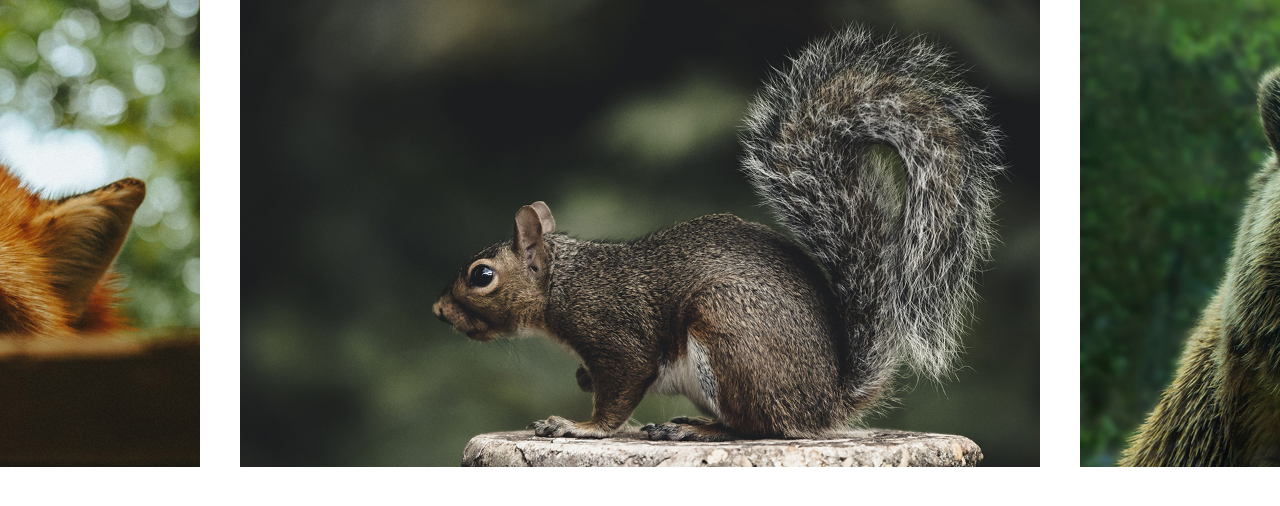
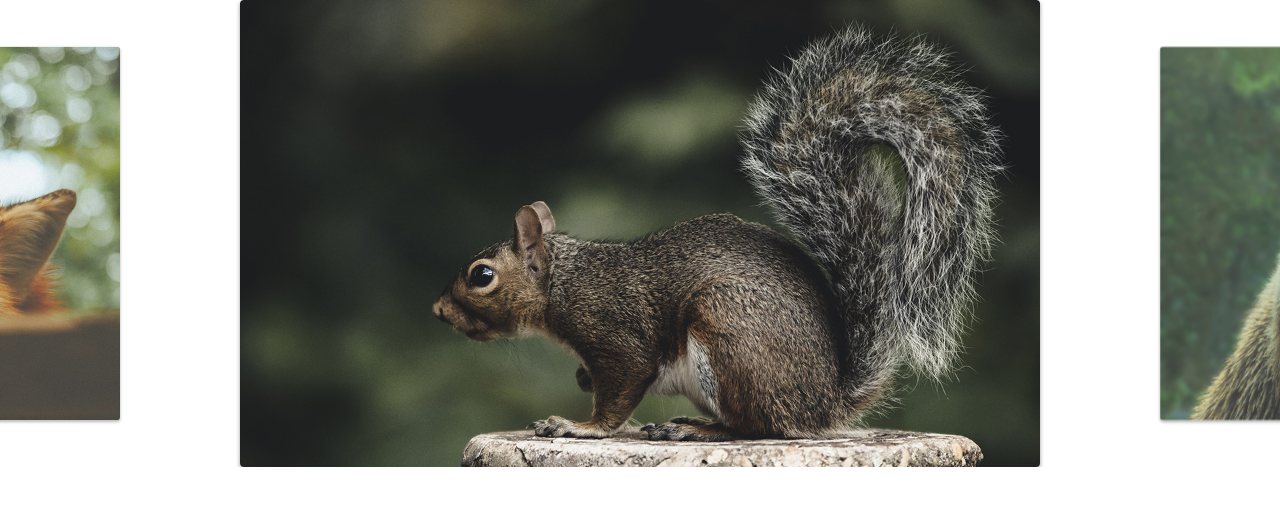
Before and after one commit to danilovictor2004/slide-js, a plain HTML site: page index.html in a window 1280 px wide. Drawn offline with Linux system fonts and the light colour scheme.

Commit message:
:sparkles: feat: Change style image when active

```diff
--- a/css/style.css
+++ b/css/style.css
@@ -27,4 +27,16 @@ img {
     width: 80vw;
     max-width: 800px;
     margin: 0 20px;
+
+    border-radius: 4px;
+    overflow: hidden;
+    box-shadow: 0 2px 4px rgba(0, 0, 0, .4);
+    opacity: .8;
+    transform: scale(.8);
+    transition: .4s;
 }
+
+.slide li.active {
+    opacity: 1;
+    transform: scale(1);
+}
--- a/js/slide.js
+++ b/js/slide.js
@@ -1,8 +1,11 @@
+import debounce from './debounce.js';
+
 export default class Slide {
     constructor(slide, wrapper) {
         this.slide = document.querySelector(slide);
         this.wrapper = document.querySelector(wrapper);
         this.dist = { finalPosition: 0, startX: 0, movement: 0 };
+        this.activeClass = 'active';
     }
 
     transition(active) {
@@ -65,12 +68,6 @@ export default class Slide {
         this.wrapper.addEventListener('touchend', this.onEnd);
     }
 
-    bindEvents() {
-        this.onStart = this.onStart.bind(this);
-        this.onMove = this.onMove.bind(this);
-        this.onEnd = this.onEnd.bind(this);
-    }
-
     // Slides config
     slidePosition(slide) {
         const margin = (this.wrapper.offsetWidth - slide.offsetWidth) / 2;
@@ -98,6 +95,14 @@ export default class Slide {
         this.moveSlide(activeSlide.position);
         this.slidesIndexNav(index);
         this.dist.finalPosition = activeSlide.position;
+        this.changeActiveClass();
+    }
+
+    changeActiveClass() {
+        this.slideArray.forEach(item => {
+            item.element.classList.remove(this.activeClass);
+        });
+        this.slideArray[this.index.active].element.classList.add(this.activeClass);
     }
 
     activePrevSlide() {
@@ -112,11 +117,31 @@ export default class Slide {
         }
     }
 
+    onResize() {
+        setTimeout(() => {
+            this.slideConfig();
+            this.changeSlide(this.index.active);
+        }, 1000);
+    }
+
+    addResizeEvent() {
+        window.addEventListener('resize', this.onResize);
+    }
+
+    bindEvents() {
+        this.onStart = this.onStart.bind(this);
+        this.onMove = this.onMove.bind(this);
+        this.onEnd = this.onEnd.bind(this);
+        this.onResize = debounce(this.onResize.bind(this), 200);
+    }
+
     init() {
         if (this.slide && this.wrapper) {
             this.bindEvents();
+            this.transition(true);
             this.addSlideEvents();
             this.slideConfig();
+            this.addResizeEvent();
         }
         return this;
     }
```
